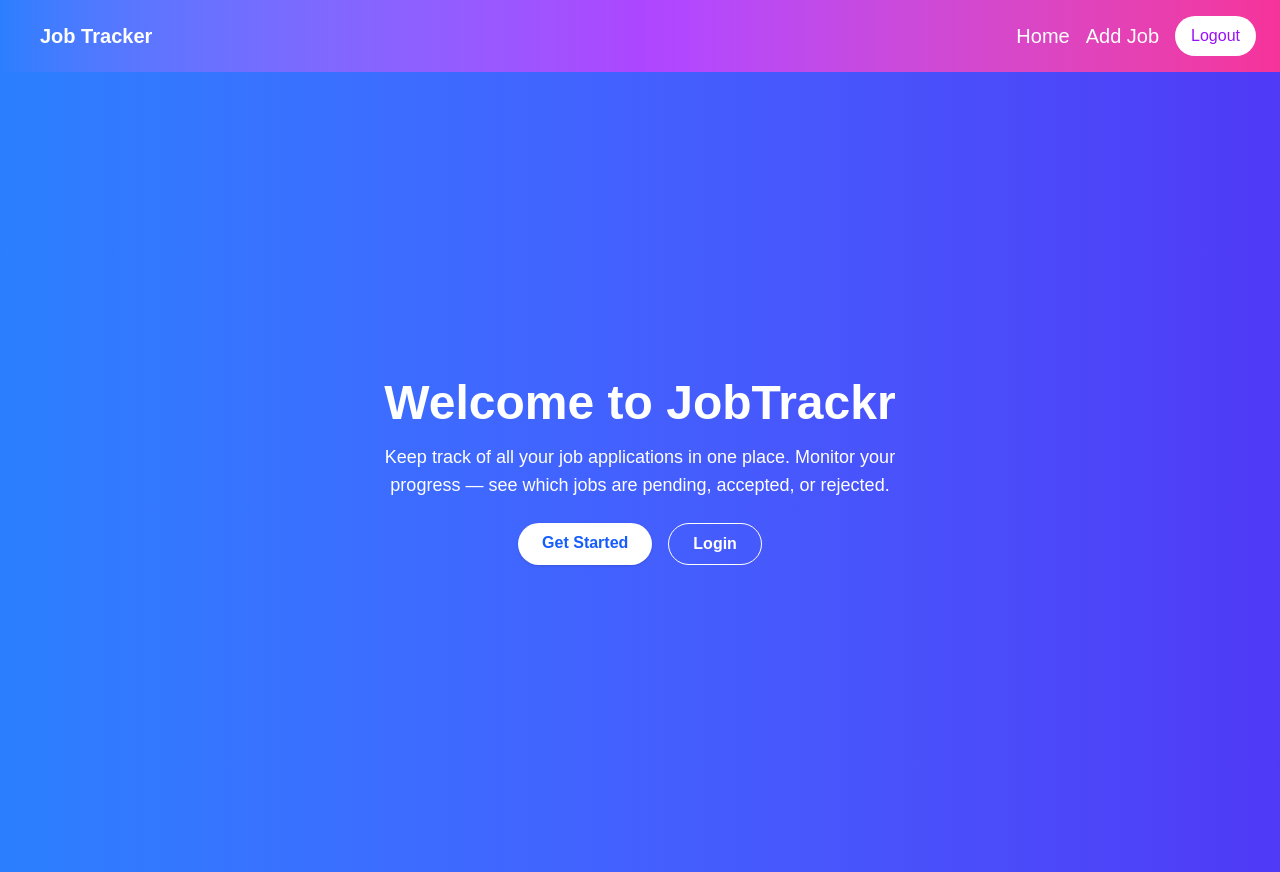
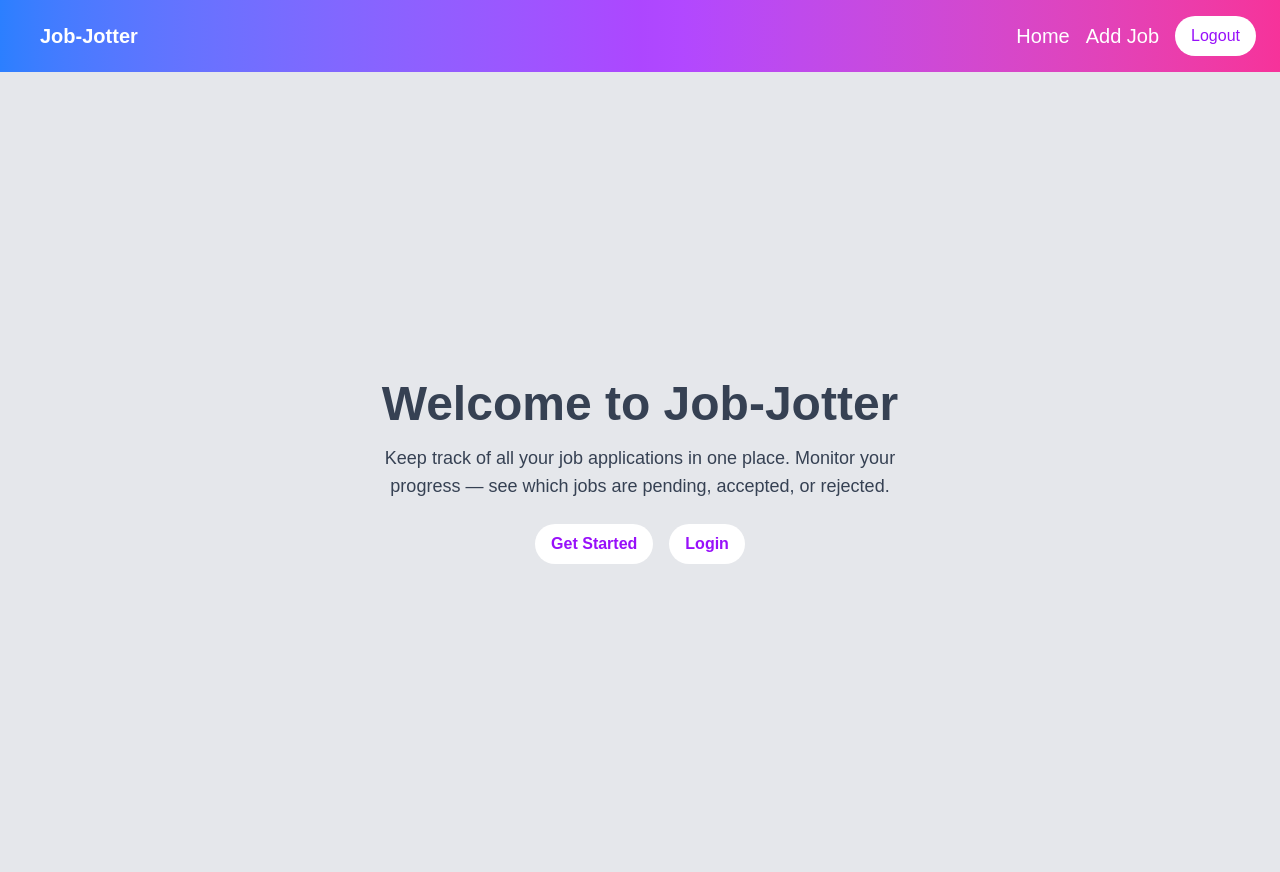
Before and after one commit to Nomala03/Job-tracker-app, a React (Vite) app: page / in a window 1280 px wide. Built offline with nearby package versions, Linux system fonts and the light colour scheme.

Commit message:
changed the name of the app on Navbar and added styling on landingPage

```diff
--- a/src/components/Navbar.tsx
+++ b/src/components/Navbar.tsx
@@ -12,7 +12,7 @@ const Navbar = () => {
     return (
       <nav className="bg-gradient-to-r from-blue-500 via-purple-500 to-pink-500 text-white px-6 py-4 flex justify-between items-center">
         <Link to="/" className="text-xl font-bold px-4">
-          Job Tracker
+          Job-Jotter
         </Link>
           <div className="flex items-center gap-4">
           <Link to="/home" className="hover:underline text-white text-xl">Home</Link>
--- a/src/pages/LandingPage.tsx
+++ b/src/pages/LandingPage.tsx
@@ -2,17 +2,17 @@ import { Link } from 'react-router-dom';
 
 const LandingPage = () => {
   return (
-    <section className="min-h-screen bg-gradient-to-r from-blue-500 to-indigo-600 flex items-center justify-center text-white px-4">
+    <section className="min-h-screen bg-gray-200 flex items-center justify-center text-gray-700 px-4">
       <div className="text-center max-w-xl">
-        <h1 className="text-5xl font-bold mb-4">Welcome to JobTrackr</h1>
+        <h1 className="text-5xl font-bold mb-4">Welcome to Job-Jotter</h1>
         <p className="text-lg mb-6">
           Keep track of all your job applications in one place. Monitor your progress — see which jobs are pending, accepted, or rejected.
         </p>
         <div className="flex justify-center gap-4">
-          <Link to="/register" className="bg-white text-blue-600 px-6 py-2 rounded-full font-semibold shadow hover:bg-gray-200">
+          <Link to="/register" className="bg-white text-purple-600 px-4 py-2 rounded-full font-semibold hover:bg-gray-300 transition">
             Get Started
           </Link>
-          <Link to="/login" className="border border-white px-6 py-2 rounded-full font-semibold hover:bg-white hover:text-blue-600">
+          <Link to="/login" className="bg-white text-purple-600 px-4 py-2 rounded-full font-semibold hover:bg-gray-300 transition">
             Login
           </Link>
         </div>
```
